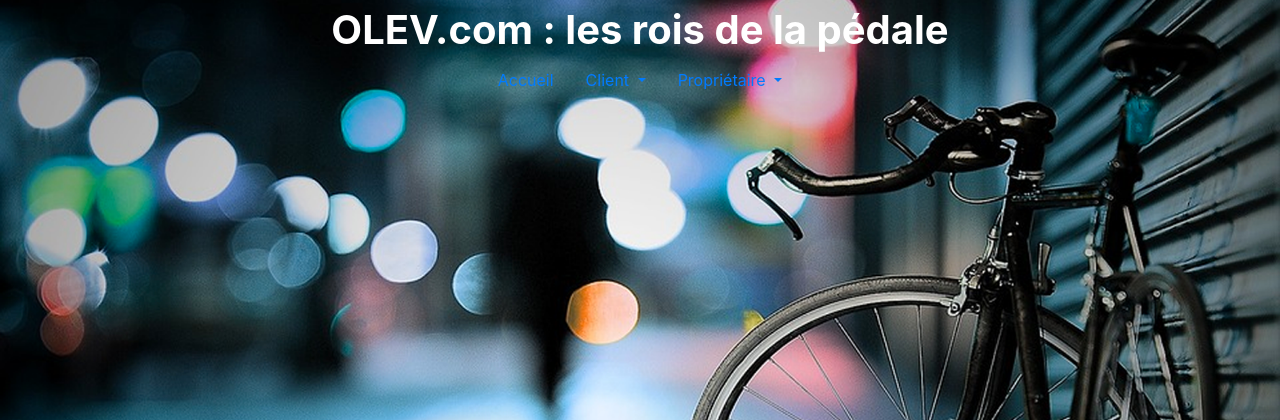
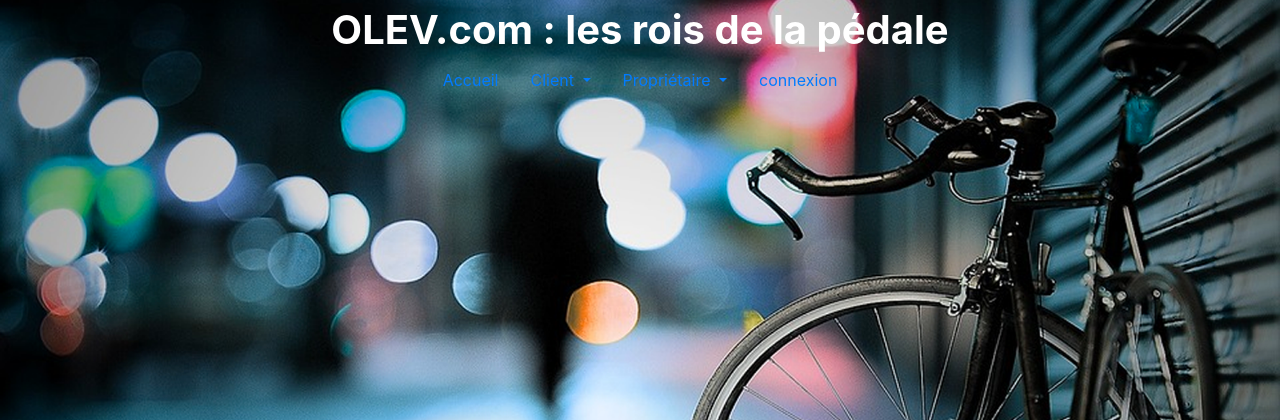
Before and after one commit to elatrach/velo, a Symfony app: template templates/annonce/afficheAnnonce.html.twig in a window 1280 px wide. Shown: the top 420 px of the page. Run offline with Twig, Linux system fonts and the light colour scheme; the template is opened without the code that fills it: most values are stand-ins (such as "Sample title", 1, 10 or a date in 2020); some libraries are stand-ins or nearby versions.

Commit message:
deconexion avec lien

```diff
--- a/templates/header.php
+++ b/templates/header.php
@@ -28,6 +28,15 @@
                 <a class="dropdown-item" href="/supprimer_annonce">Supprimer une annonce</a>
         		</div>
       		</li>
+			  {%  if not app.user %}
+			<li class="nav item">
+				<a class="nav-link" href="{{ path('security_login') }}"> connexion</a>
+			</li>
+			{% else %}
+			<li class="nav item">
+				<a class="nav-link" href="{{ path('security_logout') }}"> deconnexion</a>
+			</li>
+			{% endif %}
 		</ul>
 	</div>
 </header>
```
